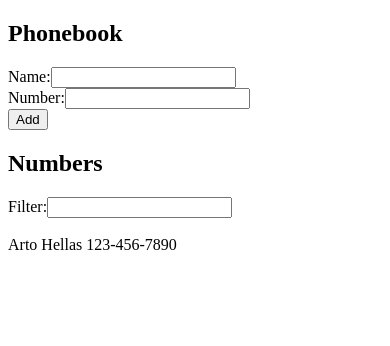
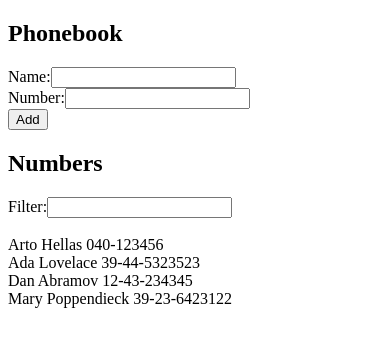
Before and after one commit to avitangcol/fullstackopen, a React (Vite) app in the folder part2/phonebook/: page / in a window 390 px wide. Shown: the top 346 px of the page. Built offline with nearby package versions, Linux system fonts and the light colour scheme; data requests are answered from the project's data file.

Commit message:
Store people in database and allow phonebook to retrieve from json-server

```diff
--- /dev/null
+++ b/part2/phonebook/db.json
@@ -0,0 +1,24 @@
+{
+  "persons":[
+    {
+      "name": "Arto Hellas",
+      "number": "040-123456",
+      "id": 1
+    },
+    {
+      "name": "Ada Lovelace",
+      "number": "39-44-5323523",
+      "id": 2
+    },
+    {
+      "name": "Dan Abramov",
+      "number": "12-43-234345",
+      "id": 3
+    },
+    {
+      "name": "Mary Poppendieck",
+      "number": "39-23-6423122",
+      "id": 4
+    }
+  ]
+}
--- a/part2/phonebook/package.json
+++ b/part2/phonebook/package.json
@@ -7,9 +7,11 @@
     "dev": "vite",
     "build": "vite build",
     "lint": "eslint . --ext js,jsx --report-unused-disable-directives --max-warnings 0",
-    "preview": "vite preview"
+    "preview": "vite preview",
+    "server": "json-server -p3001 --watch db.json"
   },
   "dependencies": {
+    "axios": "^1.6.8",
     "react": "^18.2.0",
     "react-dom": "^18.2.0"
   },
@@ -21,6 +23,7 @@
     "eslint-plugin-react": "^7.34.1",
     "eslint-plugin-react-hooks": "^4.6.0",
     "eslint-plugin-react-refresh": "^0.4.6",
+    "json-server": "^1.0.0-alpha.23",
     "vite": "^5.2.0"
   }
 }
--- a/part2/phonebook/src/App.jsx
+++ b/part2/phonebook/src/App.jsx
@@ -1,16 +1,12 @@
-import { useState } from 'react'
+import { useState, useEffect } from 'react'
+import axios from 'axios'
 
 import Form from './components/Form'
 import Filter from './components/Filter'
 import PersonsMap from './components/PersonsMap'
 
 const App = () => {
-  const [persons, setPersons] = useState([
-    {
-      name: 'Arto Hellas',
-      number: '123-456-7890'
-    }
-  ])
+  const [persons, setPersons] = useState([])
   const [newName, setNewName] = useState('')
   const [newNumber, setNewNumber] = useState('')
   const [nameFilter, setNewFilter] = useState('')
@@ -43,6 +39,15 @@
     setNewFilter(event.target.value)
   }
 
+  useEffect(() => {
+    axios
+      .get('http://localhost:3001/persons')
+      .then(response => {
+        setPersons(persons.concat(response.data))
+      })
+  }, [])
+
+
   const personsFiltered = persons.filter(person => person.name.toLowerCase().includes(nameFilter.toLowerCase()))
 
   return (
```
Also changed, not shown: 1 other file (tests, documents, lock files or other folders).
